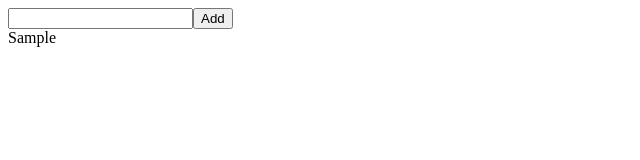
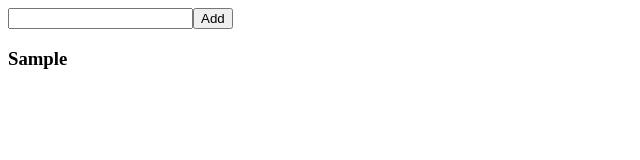
Before and after one commit to Mohammad-Alshaar/TodoApp, a React (Vite) app: page / in a window 1280 px wide. Both pictures are taken after typing "Sample" into the empty fields and a click on the button "Add". Shown: the top 160 px of the page, without its empty margins (0-640 px from the left). Built offline with nearby package versions, Linux system fonts and the light colour scheme.

Commit message:
display items

```diff
--- a/src/components/Todo.jsx
+++ b/src/components/Todo.jsx
@@ -1,4 +1,5 @@
 import { useState } from "react";
+import TodoItem from "./TodoItem";
 
 function Todo() {
   const [todo, setTodo] = useState("");
@@ -19,7 +20,9 @@ function Todo() {
         <input onChange={handleInputChange} value={todo} type="text" />
         <button type="submit">Add</button>
       </form>
-      {todos}
+      {todos.map((item, index) => (
+        <TodoItem item={item} key={index} />
+      ))}
     </div>
   );
 }
--- /dev/null
+++ b/src/components/TodoItem.jsx
@@ -0,0 +1,8 @@
+import PropTypes from "prop-types";
+function TodoItem({ item }) {
+  return <h3>{item}</h3>;
+}
+TodoItem.propTypes = {
+  item: PropTypes.string,
+};
+export default TodoItem;
```
